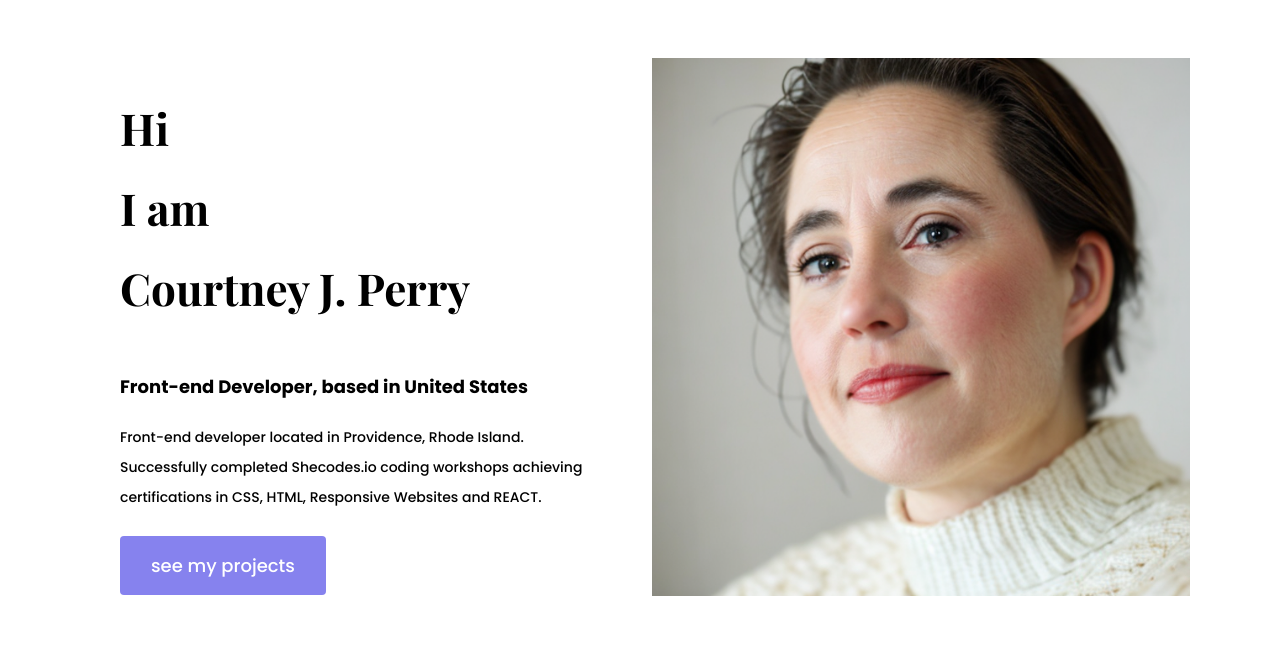
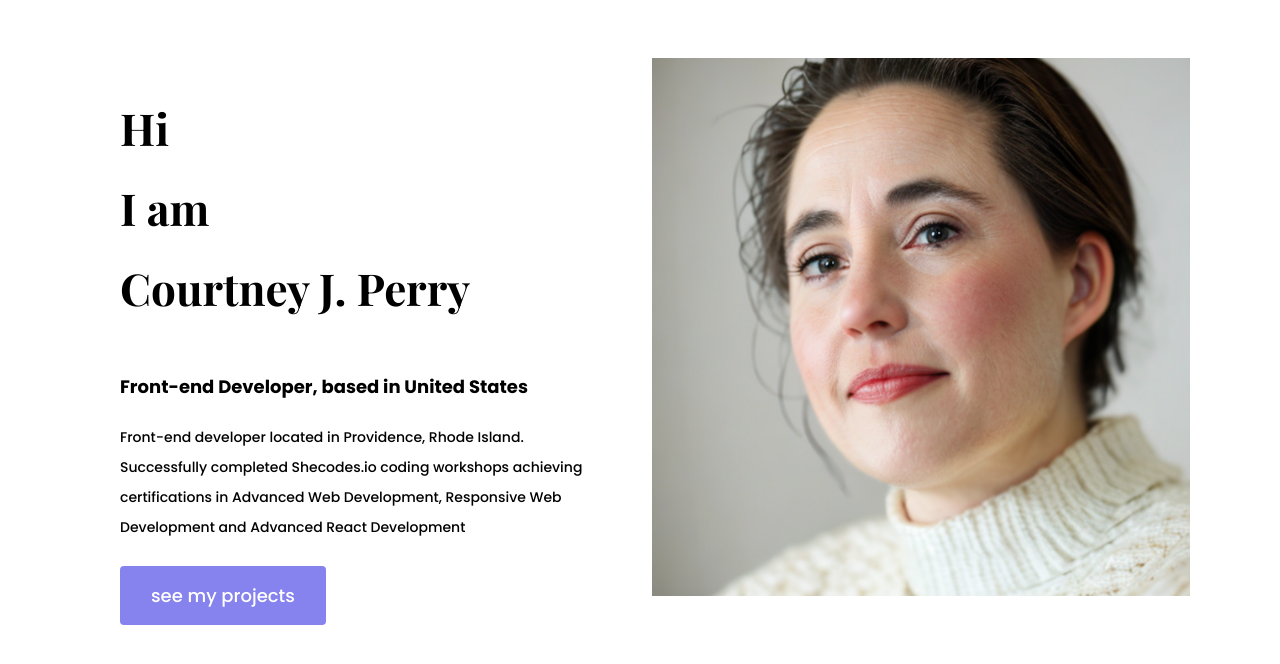
Before and after one commit to cnjperrys/Profile, a plain HTML site: page about.html in a window 1280 px wide. Shown: the part 142-806 px from the top of the page. Drawn offline with nearby package versions, Linux system fonts and the light colour scheme.

```diff
--- a/about.html
+++ b/about.html
@@ -60,7 +60,7 @@
     <p class="mb-4">
         Front-end developer located in Providence, Rhode Island.
         Successfully completed Shecodes.io coding workshops achieving
-        certifications in CSS, HTML, Responsive Websites and REACT.
+        certifications in Advanced Web Development, Responsive Web Development and Advanced React Development
     </p>
     <a href="/work.html" class="btn btn-branding">see my projects</a>
    </div>
--- a/src/portfolio.css
+++ b/src/portfolio.css
@@ -10,7 +10,7 @@ sans-seri*/
     --heading-font-family: "playfair display",
         serif;
     --default-font-family: "poppins", sans-serif;
-    --secondary-color: rgba(24, 22, 29, 0.705);
+    --secondary-color: rgba(24, 13, 53, 0.664);
 
 }
 
```
